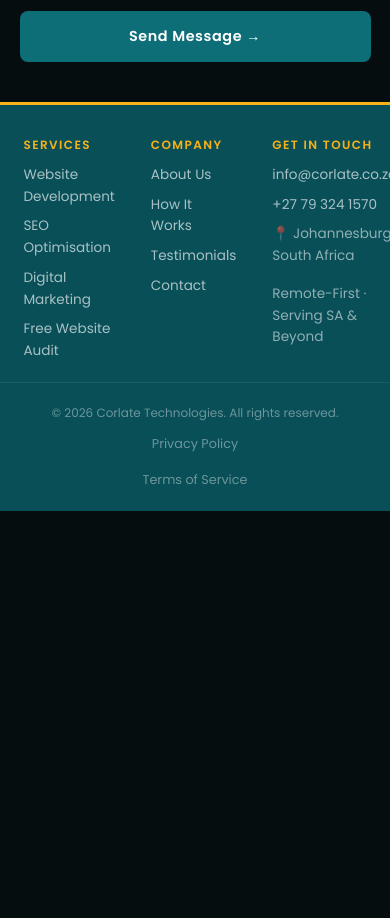
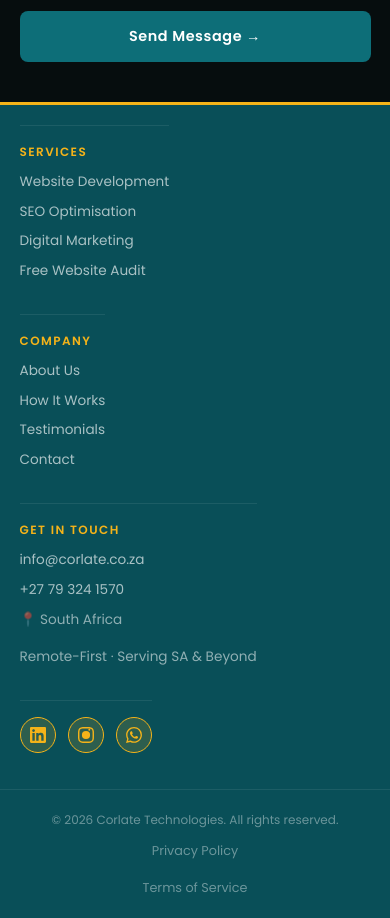
Before and after one commit to mukoe2020/corlate-website, a website: page index.html in a window 390 px wide. Shown: the part 7196-8114 px from the top of the page. Before the commit the page ends 7707 px from the top, so only its background shows below. Drawn offline with Linux system fonts and the light colour scheme.

Commit message:
Add responsive footer layout with all columns on mobile and centered socials at bottom

```diff
--- a/index.html
+++ b/index.html
@@ -1125,7 +1125,14 @@
     .team-card h4 { font-size: 0.76rem; }
     .team-card p { font-size: 0.65rem; }
 
-    .footer-brand-col { display: none; }
+    .footer-top { display: flex; flex-direction: column; gap: 16px; padding: 20px 5%; }
+    .footer-brand-col { display: flex; flex-direction: column; align-items: center; padding: 16px 0; border-top: 1px solid rgba(255,255,255,0.08); order: 4; }
+    .footer-branding { display: none; }
+    .footer-logo { display: none; }
+    .footer-socials { justify-content: center; gap: 12px; }
+    .footer-col { border-top: 1px solid rgba(255,255,255,0.08); padding: 16px 0; }
+    .footer-col h5 { font-size: 0.75rem; }
+    .footer-col a { font-size: 0.85rem; }
     .footer-bottom { flex-direction: column; text-align: center; padding: 20px 5%; }
     .footer-legal { flex-direction: column; gap: 16px; }
   }
@@ -1656,7 +1663,7 @@
       <h5>Get in Touch</h5>
       <a href="mailto:info@corlate.co.za">info@corlate.co.za</a>
       <a href="https://wa.me/27793241570" target="_blank">+27 79 324 1570</a>
-      <p class="footer-location">📍 Johannesburg, South Africa</p>
+      <p class="footer-location">📍 South Africa</p>
       <p class="footer-location" style="margin-top:8px;">Remote-First · Serving SA & Beyond</p>
     </div>
   </div>
```
